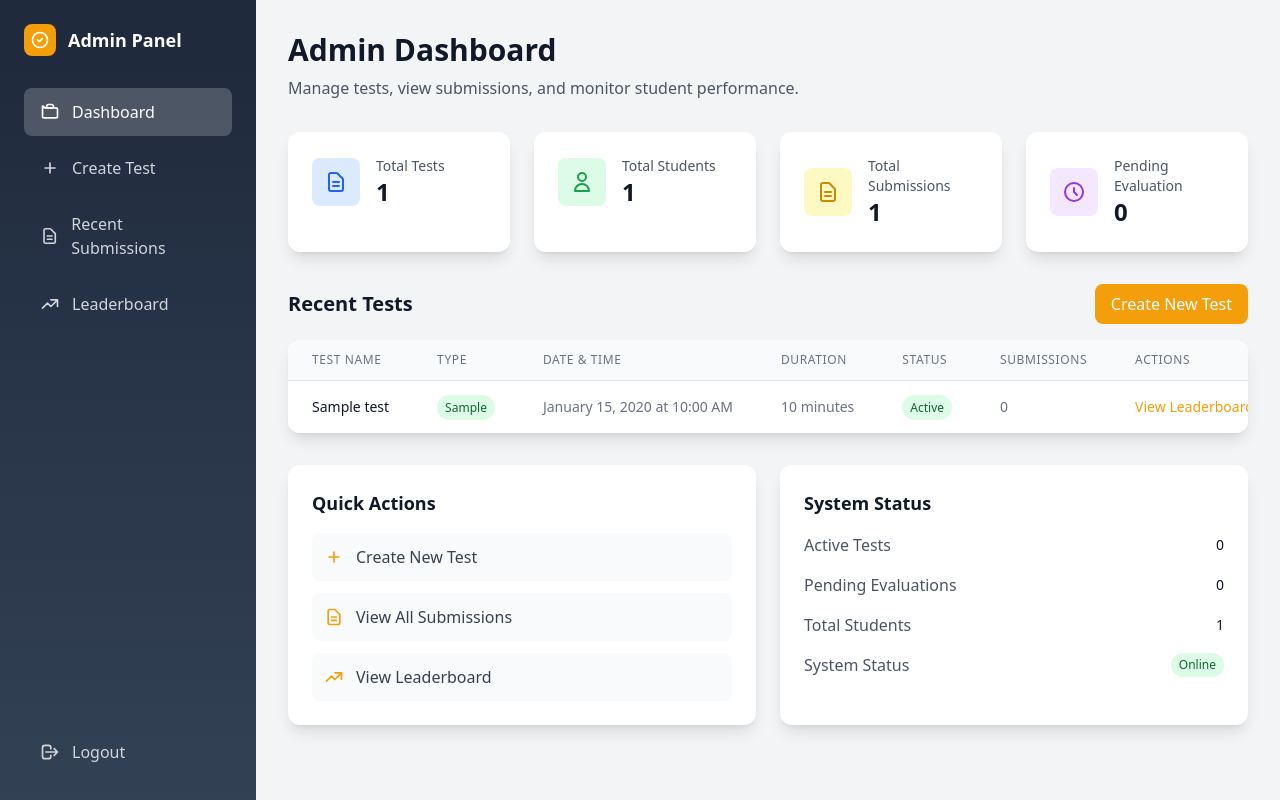
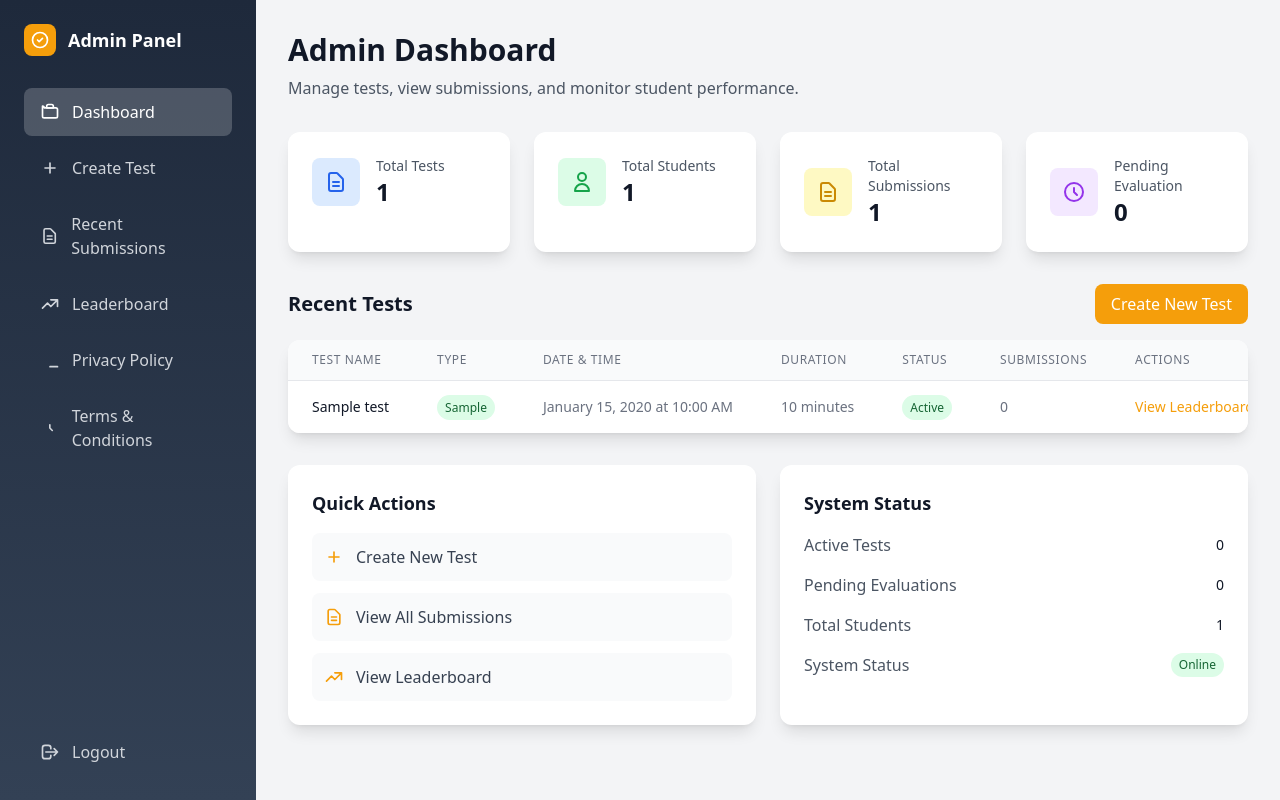
Before and after one commit to professional-hub/Exam, a Flask app: page /admin/dashboard in a window 1280 px wide. Run offline with Flask 3, Linux system fonts and the light colour scheme; the visitor is signed in with stand-in values (Sample User, id 1); a database or web service that is not in the repository returns one stand-in record (values such as "Sample title"); some libraries are stand-ins or nearby versions.

Commit message:
Update admin_dashboard.html

```diff
--- a/Online-Examination-System-with-Timer-and-Leaderboard-main/templates/admin_dashboard.html
+++ b/Online-Examination-System-with-Timer-and-Leaderboard-main/templates/admin_dashboard.html
@@ -45,6 +45,20 @@
                     </svg>
                     Leaderboard
                 </a>
+                <a href="{{ url_for('privacy_policy') }}" class="flex items-center px-4 py-3 text-gray-300 hover:text-white hover:bg-white hover:bg-opacity-10 rounded-lg transition duration-150">
+    <svg class="h-5 w-5 mr-3" fill="none" stroke="currentColor" viewBox="0 0 24 24">
+        <path stroke-linecap="round" stroke-linejoin="round" stroke-width="2" d="M12 20h9"></path>
+    </svg>
+    Privacy Policy
+</a>
+
+<a href="{{ url_for('terms_conditions') }}" class="flex items-center px-4 py-3 text-gray-300 hover:text-white hover:bg-white hover:bg-opacity-10 rounded-lg transition duration-150">
+    <svg class="h-5 w-5 mr-3" fill="none" stroke="currentColor" viewBox="0 0 24 24">
+        <path stroke-linecap="round" stroke-linejoin="round" stroke-width="2" d="M12 8v4l3 3"></path>
+    </svg>
+    Terms & Conditions
+</a>
+
             </nav>
         </div>
 
```
